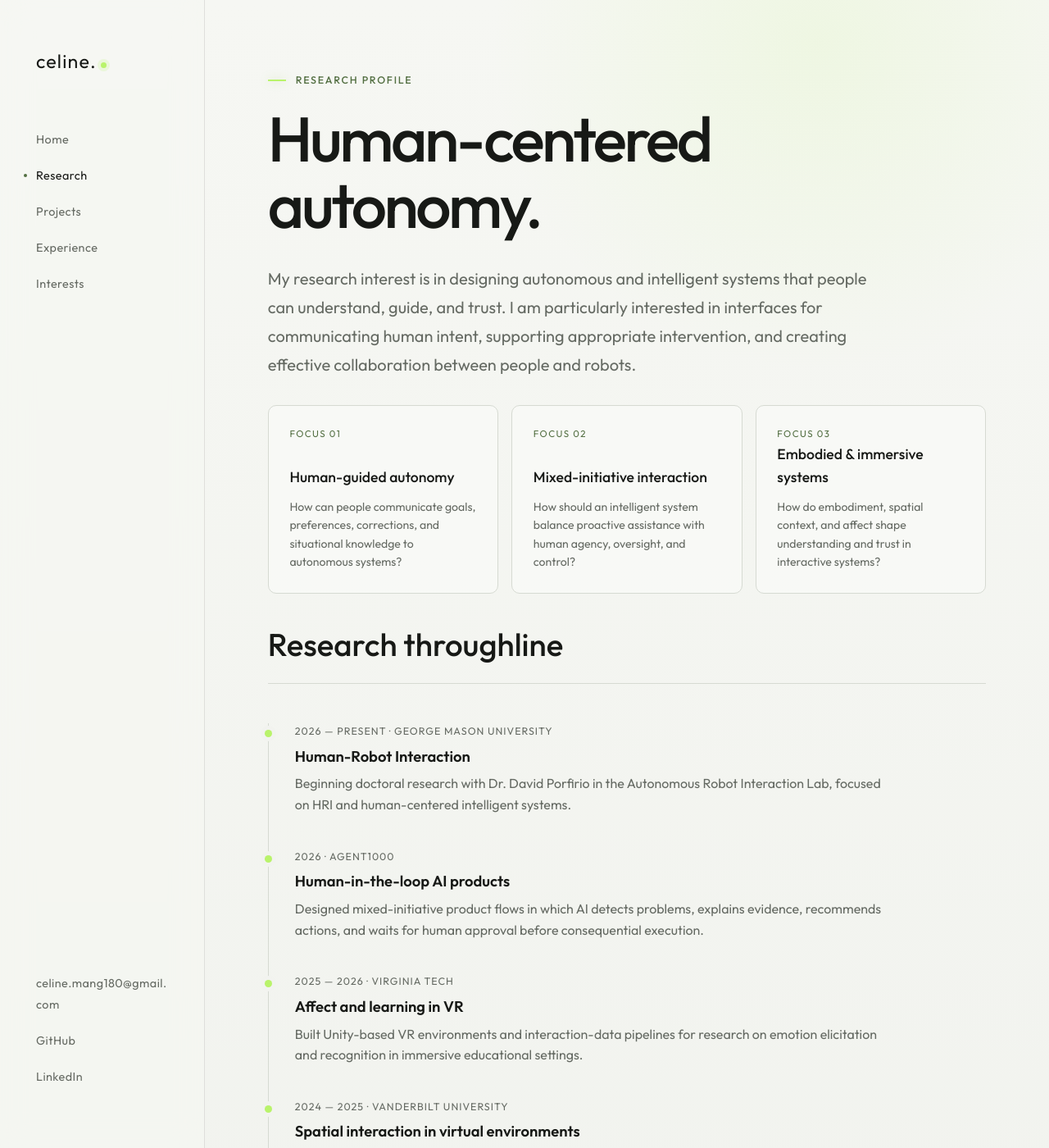
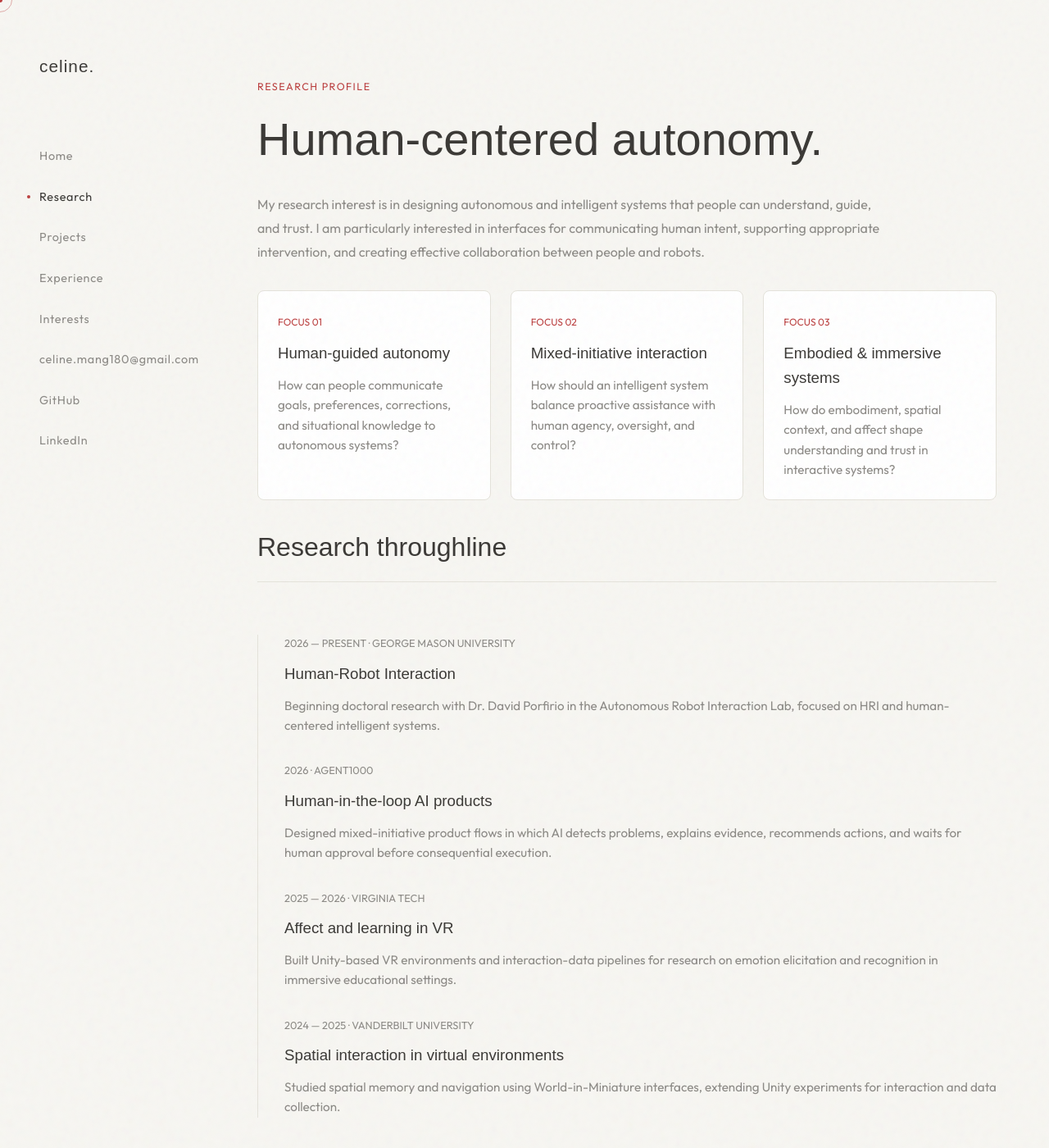
Before and after one commit to celinemang/celinemang.github.io, a Jekyll site: the page research.html, which Jekyll copies as it is, in a window 1280 px wide and 1400 px high. Shown: the whole window at 82% size. Built offline with Jekyll 4.4.1, drawn with Linux system fonts in a browser that asks for light colours.

Commit message:
Restore original portfolio style and click emoji effects

```diff
--- /dev/null
+++ b/content-styles.css
@@ -0,0 +1,57 @@
+/* Layout for new content, using the original warm portfolio palette and type. */
+.eyebrow {
+    margin-bottom: 1.25rem;
+    color: var(--accent-red);
+    font-size: .78rem;
+    letter-spacing: .12em;
+    text-transform: uppercase;
+}
+.hero-links { display: flex; flex-wrap: wrap; gap: 1rem; margin-top: 2rem; }
+.current-note {
+    max-width: 500px;
+    margin-top: 2.5rem;
+    padding-top: 1.25rem;
+    border-top: 1px solid var(--line-color);
+    color: var(--text-muted);
+    font-size: .9rem;
+}
+.current-note-label { display: block; margin-bottom: .5rem; color: var(--accent-red); }
+.research-statement { max-width: 760px; margin-bottom: 2rem; color: var(--text-muted); line-height: 1.8; }
+.research-grid, .toolkit-grid { display: grid; grid-template-columns: repeat(3, minmax(0, 1fr)); gap: 1.5rem; margin-bottom: 2rem; }
+.research-card, .toolkit-card { padding: 1.5rem; border: 1px solid var(--line-color); border-radius: 8px; background: #fff; }
+.research-card > span { color: var(--accent-red); font-size: .75rem; }
+.research-card h3, .toolkit-card h3, .throughline-item h3 { margin: .75rem 0; font-family: var(--font-serif); font-weight: 400; }
+.research-card p, .toolkit-card p, .throughline-item p { color: var(--text-muted); font-size: .95rem; }
+.throughline { margin: 2rem 0 4rem; padding-left: 2rem; border-left: 1px solid var(--line-color); }
+.throughline-item { margin-bottom: 2rem; }
+.research-cta { margin-top: 3rem; padding: 2rem; border: 1px solid var(--line-color); border-radius: 8px; }
+.research-cta h2 { margin-bottom: 1rem; font-family: var(--font-serif); font-weight: 400; }
+.research-cta > p { color: var(--text-muted); }
+.project-year { display: block; margin-top: .75rem; color: var(--text-muted); font-size: .8rem; }
+.project-links { margin-top: 1rem; }
+.project-links a { color: var(--text-main); text-underline-offset: 4px; }
+.project-visual {
+    min-width: 0;
+    min-height: 400px;
+    padding: 2rem;
+    display: flex;
+    flex-direction: column;
+    justify-content: space-between;
+    gap: 2rem;
+    background: #eeece5;
+    border: 1px solid var(--line-color);
+    color: var(--text-main);
+}
+.visual-kicker { color: var(--accent-red); font-size: .7rem; letter-spacing: .12em; }
+.visual-title { font-family: var(--font-serif); font-size: clamp(2rem, 4vw, 4rem); }
+.visual-flow { display: flex; flex-wrap: wrap; align-items: center; gap: .5rem; font-size: .8rem; }
+.visual-flow span { padding: .3rem .5rem; border: 1px solid var(--line-color); border-radius: 20px; }
+.visual-flow i { color: var(--accent-red); font-style: normal; }
+.visual-stats { display: flex; flex-wrap: wrap; gap: 1rem; padding-top: 1rem; border-top: 1px solid var(--line-color); }
+.visual-stats strong, .visual-stats small { display: block; }
+.visual-stats small { color: var(--text-muted); font-size: .7rem; }
+.interest-item--clickable { width: 100%; color: inherit; font: inherit; text-align: left; }
+@media (max-width: 900px) {
+    .research-grid, .toolkit-grid { grid-template-columns: 1fr; }
+    .project-visual { width: 100%; }
+}
--- a/experience.html
+++ b/experience.html
@@ -10,7 +10,7 @@
     <link rel="preconnect" href="https://fonts.gstatic.com" crossorigin>
     <link href="https://fonts.googleapis.com/css2?family=Noto+Serif+JP:wght@300;400;500&family=Outfit:wght@300;400;500&display=swap" rel="stylesheet">
     <link rel="stylesheet" href="style.css">
-    <link rel="stylesheet" href="style-v2.css">
+    <link rel="stylesheet" href="content-styles.css?v=restore-1">
 </head>
 <body>
     <div class="cursor-dot"></div>
@@ -193,6 +193,6 @@
         </main>
     </div>
 
-    <script src="script-v2.js"></script>
+    <script src="script.js?v=restore-1"></script>
 </body>
 </html>
--- a/index.html
+++ b/index.html
@@ -12,7 +12,7 @@
     <link href="https://fonts.googleapis.com/css2?family=Noto+Serif+JP:wght@300;400;500&family=Outfit:wght@300;400;500&display=swap" rel="stylesheet">
 
     <link rel="stylesheet" href="style.css">
-    <link rel="stylesheet" href="style-v2.css">
+    <link rel="stylesheet" href="content-styles.css?v=restore-1">
 </head>
 <body>
 
@@ -194,6 +194,6 @@
         </main>
     </div>
 
-    <script src="script-v2.js"></script>
+    <script src="script.js?v=restore-1"></script>
 </body>
 </html>
--- a/interests.html
+++ b/interests.html
@@ -10,7 +10,7 @@
     <link rel="preconnect" href="https://fonts.gstatic.com" crossorigin>
     <link href="https://fonts.googleapis.com/css2?family=Noto+Serif+JP:wght@300;400;500&family=Outfit:wght@300;400;500&display=swap" rel="stylesheet">
     <link rel="stylesheet" href="style.css">
-    <link rel="stylesheet" href="style-v2.css">
+    <link rel="stylesheet" href="content-styles.css?v=restore-1">
 </head>
 <body>
     <div class="cursor-dot"></div>
@@ -93,6 +93,6 @@
         </div>
     </div>
 
-    <script src="script-v2.js"></script>
+    <script src="script.js?v=restore-1"></script>
 </body>
 </html>
--- a/projects.html
+++ b/projects.html
@@ -10,7 +10,7 @@
     <link rel="preconnect" href="https://fonts.gstatic.com" crossorigin>
     <link href="https://fonts.googleapis.com/css2?family=Noto+Serif+JP:wght@300;400;500&family=Outfit:wght@300;400;500&display=swap" rel="stylesheet">
     <link rel="stylesheet" href="style.css">
-    <link rel="stylesheet" href="style-v2.css">
+    <link rel="stylesheet" href="content-styles.css?v=restore-1">
 </head>
 <body>
     <div class="cursor-dot"></div>
@@ -165,6 +165,6 @@
         </main>
     </div>
 
-    <script src="script-v2.js"></script>
+    <script src="script.js?v=restore-1"></script>
 </body>
 </html>
--- a/research.html
+++ b/research.html
@@ -9,9 +9,12 @@
     <link rel="preconnect" href="https://fonts.gstatic.com" crossorigin>
     <link href="https://fonts.googleapis.com/css2?family=Outfit:wght@300;400;500;600&display=swap" rel="stylesheet">
     <link rel="stylesheet" href="style.css">
-    <link rel="stylesheet" href="style-v2.css">
+    <link rel="stylesheet" href="content-styles.css?v=restore-1">
 </head>
 <body>
+    <div class="cursor-dot"></div>
+    <div class="cursor-outline"></div>
+    <div class="noise-bg"></div>
     <div class="layout-grid">
         <nav class="sidebar" aria-label="Primary navigation">
             <div class="brand"><a href="index.html" class="logo">celine.</a></div>
@@ -82,6 +85,6 @@
             <footer class="site-footer fade-in"><p>© 2026 Celine Mang.</p></footer>
         </main>
     </div>
-    <script src="script-v2.js"></script>
+    <script src="script.js?v=restore-1"></script>
 </body>
 </html>
--- a/script.js
+++ b/script.js
@@ -128,18 +128,7 @@ document.addEventListener('DOMContentLoaded', () => {
 });
 
 // --- Photography Modal Toggle ---
-function togglePhotography() {
-    const overlay = document.getElementById('photo-modal-overlay');
-    const card = document.getElementById('photography-card');
-    if (!overlay) return;
-
-    const isOpen = overlay.classList.contains('open');
-    overlay.classList.toggle('open', !isOpen);
-    document.body.style.overflow = isOpen ? '' : 'hidden';
-    if (card) card.classList.toggle('active', !isOpen);
-}
-
-function closePhotographyModal(e) {
-    // Only close when clicking the backdrop, not the modal itself
-    if (e.target.id === 'photo-modal-overlay') togglePhotography();
-}
+let previousFocus=null;
+function togglePhotography(){const overlay=document.getElementById("photo-modal-overlay");if(!overlay)return;const opening=!overlay.classList.contains("open");overlay.classList.toggle("open",opening);overlay.setAttribute("aria-hidden",String(!opening));document.body.style.overflow=opening?"hidden":"";if(opening){previousFocus=document.activeElement;overlay.querySelector(".photo-modal-close")?.focus()}else previousFocus?.focus()}
+function closePhotographyModal(event){if(event.target.id==="photo-modal-overlay")togglePhotography()}
+document.addEventListener("keydown",event=>{if(event.key==="Escape"&&document.getElementById("photo-modal-overlay")?.classList.contains("open"))togglePhotography()});
```
